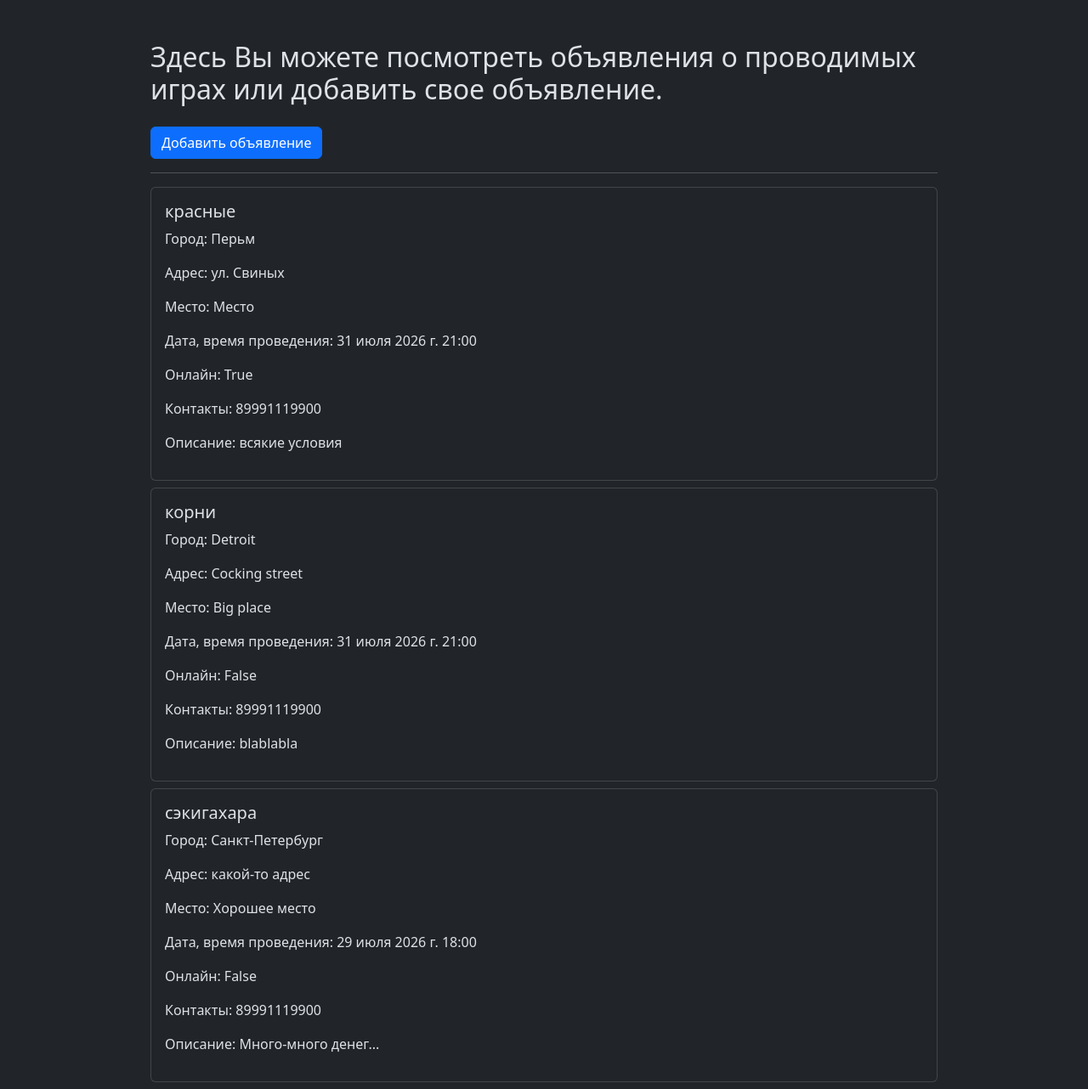
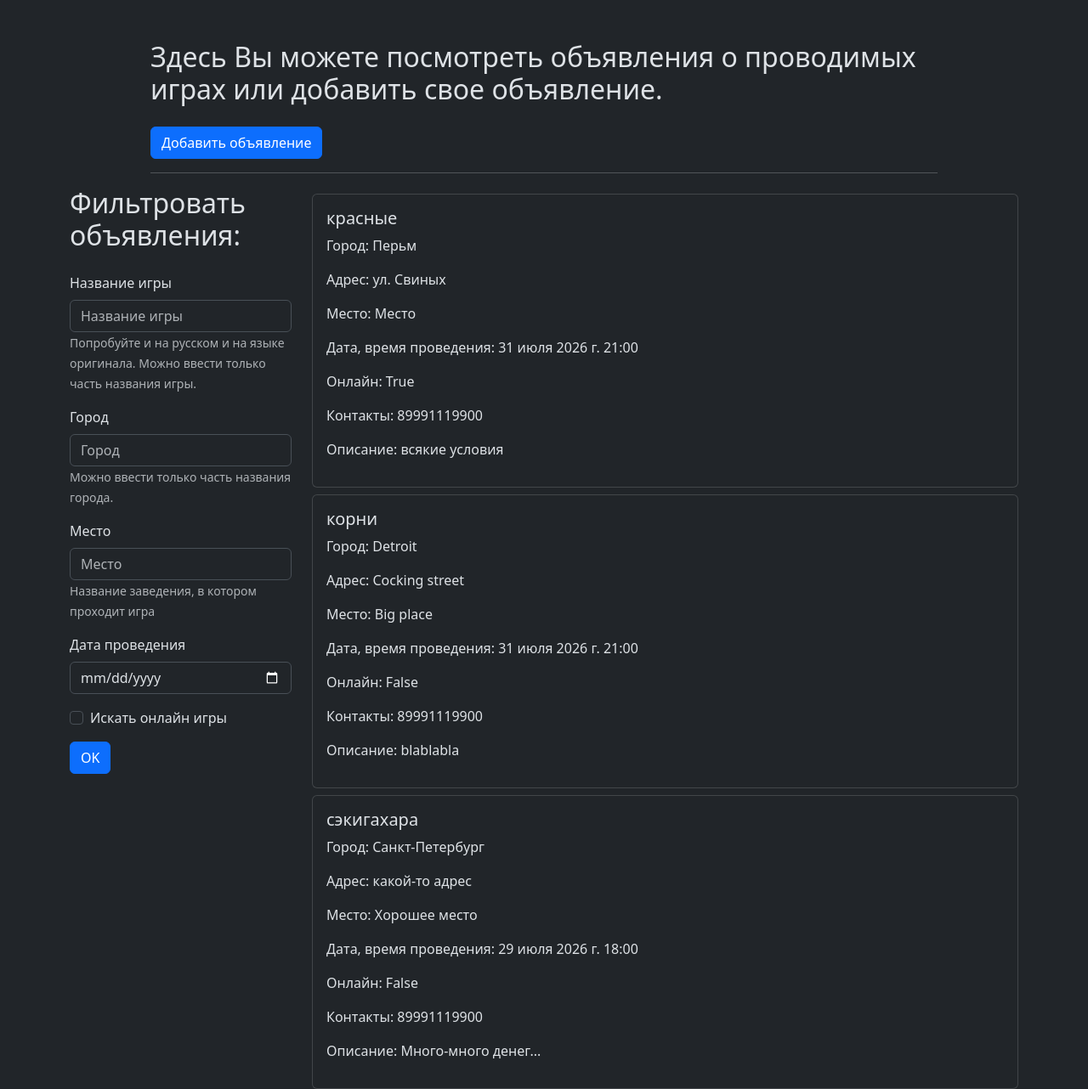
Before and after one commit to Sig42/playmate, a Django app: page /main_app/game_announcements/ in a window 1280 px wide. Shown: the part 56-1338 px from the top of the page at 85% size. Run offline with Django 5.2, Linux system fonts and the light colour scheme; data comes from the database, SQL or seed files in the repository; some libraries are stand-ins or nearby versions.

Commit message:
create filters for GameAnnouncementsViews and form

```diff
--- a/main_app/forms.py
+++ b/main_app/forms.py
@@ -1,5 +1,7 @@
+from tabnanny import verbose
+
 from django import forms
-from .models import BoardGame
+from .models import BoardGame, GameAnnouncement
 
 
 class BoardGameForm(forms.ModelForm):
@@ -23,6 +25,30 @@ class BoardGameForm(forms.ModelForm):
 
     def clean_url_bgg(self):
         data = self.cleaned_data['url_bgg']
-        if data and not data.startswith('https://tesera.ru'):
+        if data and not data.startswith('https://boardgamegeek.com/'):
             raise forms.ValidationError('Ссылка на boardgamegeeks должна начинаться с "https://boardgamegeek.com/"')
         return data
+
+
+class GameAnnouncementForm(forms.Form):
+    game = forms.CharField(label='Название игры',
+                           help_text='Попробуйте и на русском и на языке оригинала. '
+                                     'Можно ввести только часть названия игры.',
+                           max_length=100,
+                           strip=True,
+                           required=False)
+    city = forms.CharField(label='Город',
+                           help_text='Можно ввести только часть названия города.',
+                           max_length=100,
+                           strip=True,
+                           required=False)
+    place = forms.CharField(label='Место',
+                           help_text='Название заведения, в котором проходит игра',
+                           max_length=100,
+                           strip=True,
+                           required=False)
+    date = forms.DateField(label='Дата проведения',
+                           required=False,
+                           widget=forms.DateInput(attrs={'type': 'date'}))
+    is_online = forms.BooleanField(label='Искать онлайн игры',
+                                   required=False)
--- a/main_app/views.py
+++ b/main_app/views.py
@@ -4,7 +4,7 @@ from django.shortcuts import render
 from django.urls import reverse_lazy
 from django.views.generic import ListView, DetailView, CreateView, DeleteView
 from .models import BoardGame, GameAnnouncement, TestAnnouncement, TournamentAnnouncement, SaleAnnouncement
-from .forms import BoardGameForm
+from .forms import BoardGameForm, GameAnnouncementForm
 
 # Проверить все вьюхи и шаблоны на наличие запросов N+1 !!!!!!!!!!!!!!!!!!!!!!!!!!!!!!!!!!!!!!!!!!!!!!!!!!!!!!!!!!!!
 
@@ -78,6 +78,31 @@ class GameAnnouncementsView(ListView):
     template_name = 'main_app/game_announcements.html'
     context_object_name = 'game_announcements'
 
+    def get_context_data(self, **kwargs):
+        context = super().get_context_data(**kwargs)
+        context['form'] = GameAnnouncementForm()
+        return context
+
+    def get_queryset(self):
+        queryset = GameAnnouncement.objects.select_related('boardgame').all()
+        game = self.request.GET.get('game')
+        city = self.request.GET.get('city')
+        place = self.request.GET.get('place')
+        date = self.request.GET.get('date')
+        is_online = self.request.GET.get('is_online')
+
+        if game:
+            queryset = queryset.filter(boardgame__title__icontains=game.lower())
+        if city:
+            queryset = queryset.filter(city__icontains=city.lower())
+        if place:
+            queryset = queryset.filter(place__icontains=place.lower())
+        if date:
+            queryset = queryset.filter(date__date=date)
+        if is_online:
+            queryset = queryset.filter(is_online=True)
+        return queryset
+
 
 class TestAnnouncementsView(ListView):
     model = TestAnnouncement
--- a/templates/main_app/game_announcements.html
+++ b/templates/main_app/game_announcements.html
@@ -15,10 +15,20 @@
                     играх или добавить свое объявление.</h2>
                 <a href="#" class="btn btn-primary">Добавить объявление</a>
                 <hr>
+            </div>
+        </div>
+        <div class="row justify-content-center">
+            <div class="col-lg-3">
+                <h2 class="mb-4">Фильтровать объявления:</h2>
+                <form method="get" class="form">
+                    {% bootstrap_form form %}
+                    {% bootstrap_button button_type='submit' content='OK' %}
+                </form>
+            </div>
+            <div class="col-lg-9">
                 {% for ann in game_announcements %}
                     <div class="card mt-2">
                         <div class="card-body">
-                            {# !!!!!!!!!!!!!!!!! Need sql join request to boardgame model !!!!!!!!!!!!!!!!!!!!! #}
                             <h5 class="card-title">{{ ann.boardgame.title }}</h5>
                             <div class="card-text">
                                 <p>Город: {{ ann.city }}</p>
```
